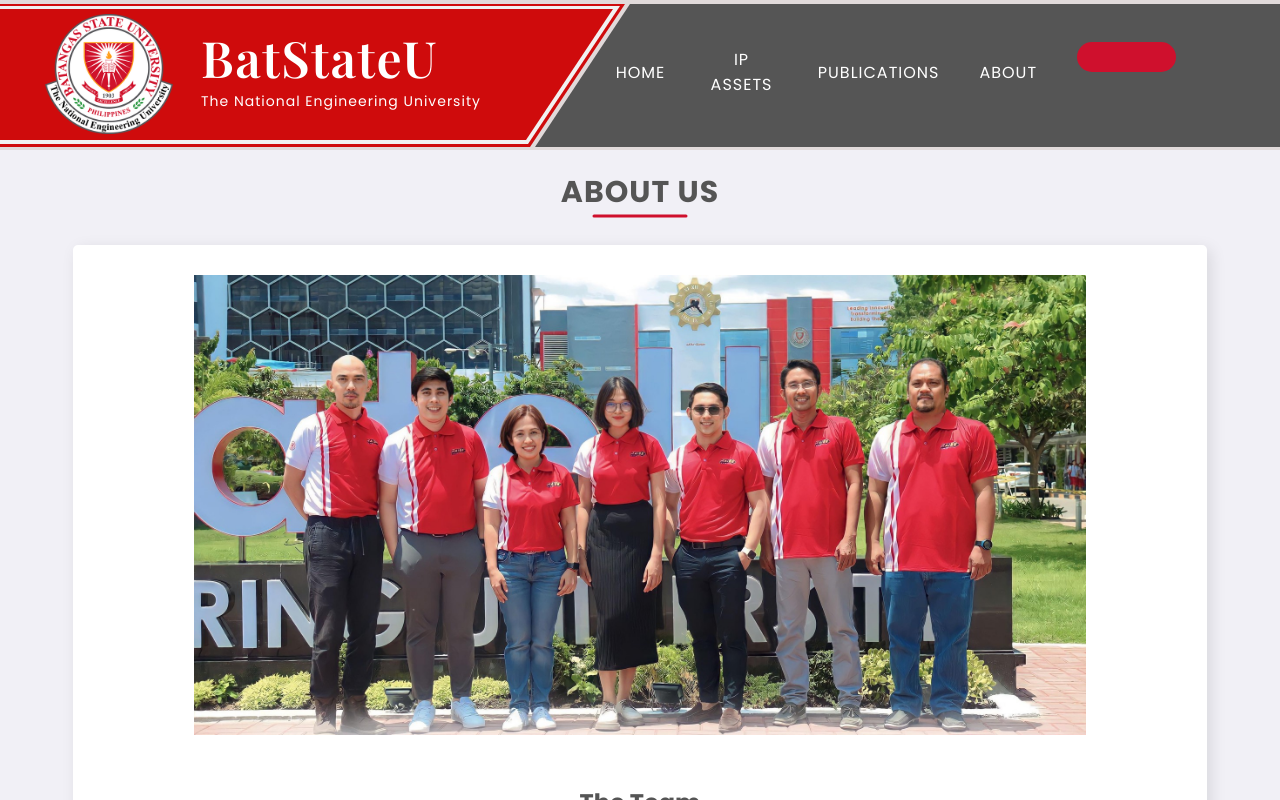
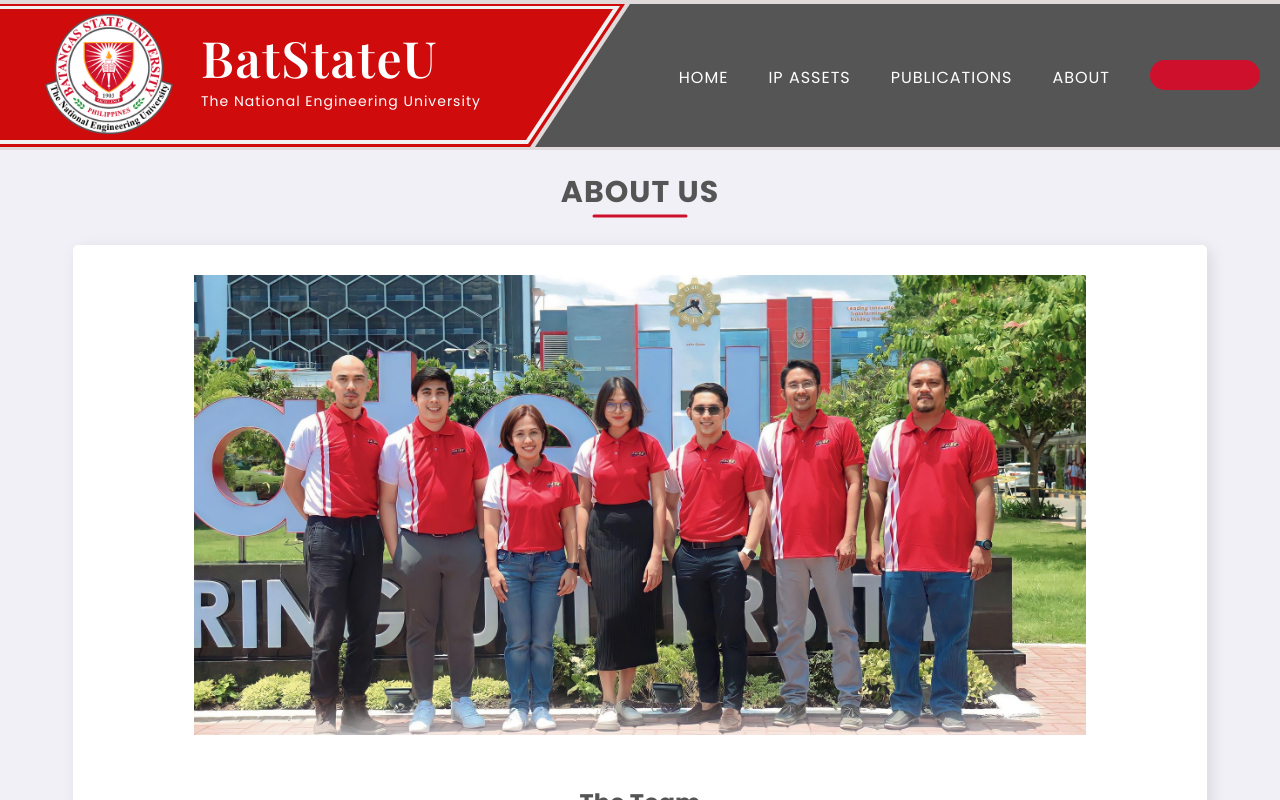
Before and after one commit to julvej0/react, a React (Vite) app in the folder frontend/: page /about in a window 1280 px wide. Built offline with nearby package versions, Linux system fonts and the light colour scheme.

Commit message:
nav link alignment

```diff
--- a/frontend/src/components/navbar/navbar.css
+++ b/frontend/src/components/navbar/navbar.css
@@ -45,9 +45,6 @@
   padding-bottom: 4px;
   position: relative;
 }
-
-
-
 
 
 
@@ -105,16 +102,11 @@
 
 
 .navbar-container .right .right-content {
-  height: 15%;
-  width: 40%;
-  right: 10%;
+  height: 150px;
+  right: 0;
+  margin-right: 20px;
   display: flex;
   align-items: center;
-  justify-content: center;
-  grid-gap: 0%;
-  margin-top: 10px;
-  /* margin-right: -100px; */
-
   position: absolute;
   z-index: 3;
 }
```
Also changed, not shown: frontend/src/components/navbar/Navbar.jsx (+4 -11 lines).
